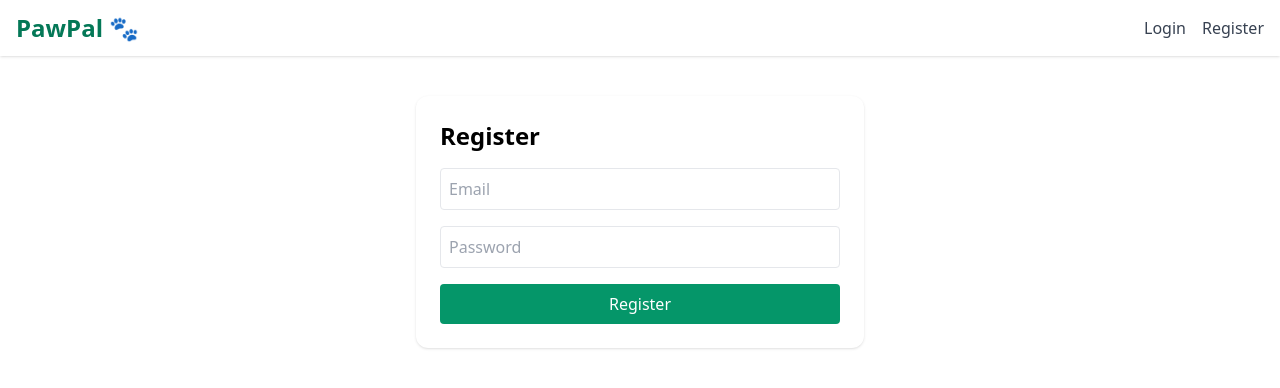
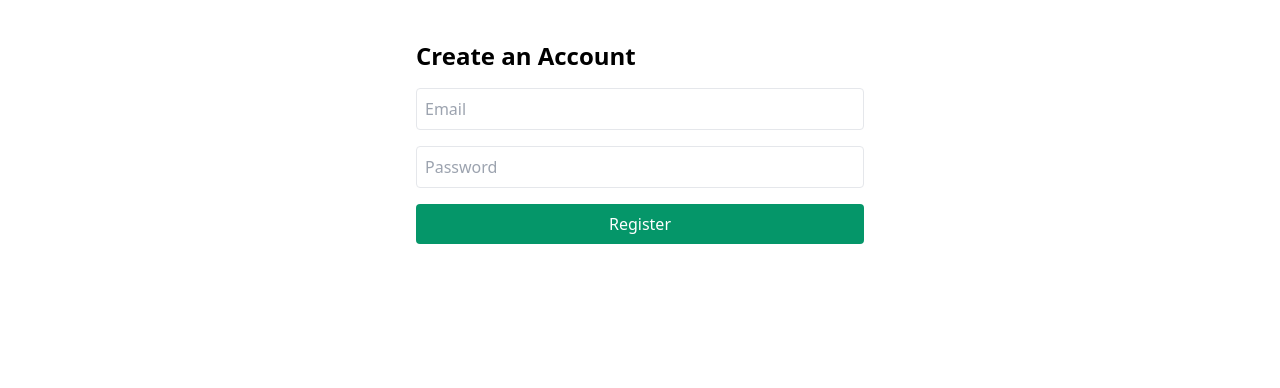
Before and after one commit to Oranyelu/pawpal, a React (Vite) app: page /register in a window 1280 px wide. Shown: the top 388 px of the page. Built offline with nearby package versions, Linux system fonts and the light colour scheme.

Commit message:
fix: logout bug and cleanup Navbar logic

```diff
--- a/src/features/auth/AuthContext.jsx
+++ b/src/features/auth/AuthContext.jsx
@@ -1,39 +1,28 @@
-import { createContext, useContext, useState, useEffect } from "react";
-import { useNavigate } from "react-router-dom";
+// src/features/auth/AuthContext.jsx
+import { createContext, useContext, useEffect, useState } from "react";
+import supabase from "../../services/supabaseClient";
 
 const AuthContext = createContext();
 
 export const AuthProvider = ({ children }) => {
-  const [user, setUser] = useState(() => {
-    const savedUser = localStorage.getItem("pawpal_user");
-    return savedUser ? JSON.parse(savedUser) : null;
-  });
+  const [user, setUser] = useState(null);
 
-  const navigate = useNavigate();
+  useEffect(() => {
+    const session = supabase.auth.getSession().then(({ data: { session } }) => {
+      setUser(session?.user ?? null);
+    });
 
-  const login = (email, password) => {
-    // Fake user
-    const dummyUser = { email, name: "PawPal User", id: 1 };
-    setUser(dummyUser);
-    localStorage.setItem("pawpal_user", JSON.stringify(dummyUser));
-    navigate("/profile");
-  };
+    const {
+      data: { subscription },
+    } = supabase.auth.onAuthStateChange((_event, session) => {
+      setUser(session?.user ?? null);
+    });
 
-  const register = (email, password) => {
-    const newUser = { email, name: "New PawPal User", id: 2 };
-    setUser(newUser);
-    localStorage.setItem("pawpal_user", JSON.stringify(newUser));
-    navigate("/profile");
-  };
-
-  const logout = () => {
-    setUser(null);
-    localStorage.removeItem("pawpal_user");
-    navigate("/");
-  };
+    return () => subscription.unsubscribe();
+  }, []);
 
   return (
-    <AuthContext.Provider value={{ user, login, logout, register }}>
+    <AuthContext.Provider value={{ user, setUser }}>
       {children}
     </AuthContext.Provider>
   );
--- a/src/layouts/Navbar.jsx
+++ b/src/layouts/Navbar.jsx
@@ -1,8 +1,15 @@
-import { Link } from "react-router-dom";
+import { Link, useNavigate } from "react-router-dom";
 import { useAuth } from "../features/auth/AuthContext";
+import supabase from "../services/supabaseClient";
 
 const Navbar = () => {
-  const { user, logout } = useAuth();
+  const { user } = useAuth();
+  const navigate = useNavigate();
+
+  const handleLogout = async () => {
+    await supabase.auth.signOut();
+    navigate("/login");
+  };
 
   return (
     <nav className="bg-white shadow px-4 py-3 flex justify-between items-center">
@@ -12,13 +19,29 @@ const Navbar = () => {
       <div className="space-x-4">
         {user ? (
           <>
-            <Link to="/profile" className="text-gray-700">Hi, {user.name}</Link>
-            <button onClick={logout} className="text-red-600">Logout</button>
+            <Link to="/profile" className="text-gray-700">
+              Hi, {user.email}
+            </Link>
+
+            {/* 👑 Admin-only link */}
+            {user?.email === "admin@pawpal.com" && (
+              <Link to="/admin" className="text-gray-700">
+                Admin
+              </Link>
+            )}
+
+            <button onClick={handleLogout} className="text-red-600">
+              Logout
+            </button>
           </>
         ) : (
           <>
-            <Link to="/login" className="text-gray-700">Login</Link>
-            <Link to="/register" className="text-gray-700">Register</Link>
+            <Link to="/login" className="text-gray-700">
+              Login
+            </Link>
+            <Link to="/register" className="text-gray-700">
+              Register
+            </Link>
           </>
         )}
       </div>
--- a/src/pages/Login.jsx
+++ b/src/pages/Login.jsx
@@ -1,31 +1,46 @@
 import { useState } from "react";
-import { useAuth } from "../features/auth/AuthContext";
-import Navbar from "../layouts/Navbar";
+import supabase from "../services/supabaseClient";
+import { useNavigate } from "react-router-dom";
+import toast from "react-hot-toast";
 
 const Login = () => {
-  const { login } = useAuth();
   const [email, setEmail] = useState("");
   const [password, setPassword] = useState("");
+  const navigate = useNavigate();
 
-  const handleSubmit = (e) => {
+  const handleLogin = async (e) => {
     e.preventDefault();
-    login(email, password);
+    const { error } = await supabase.auth.signInWithPassword({ email, password });
+
+    if (error) {
+      toast.error(error.message);
+    } else {
+      toast.success("Logged in successfully!");
+      navigate("/");
+    }
   };
 
   return (
-    <>
-      <Navbar />
-      <div className="max-w-md mx-auto mt-10 bg-white p-6 rounded-xl shadow">
-        <h2 className="text-2xl font-bold mb-4">Login</h2>
-        <form onSubmit={handleSubmit} className="space-y-4">
-          <input type="email" value={email} onChange={(e) => setEmail(e.target.value)}
-            placeholder="Email" className="w-full p-2 border rounded" required />
-          <input type="password" value={password} onChange={(e) => setPassword(e.target.value)}
-            placeholder="Password" className="w-full p-2 border rounded" required />
-          <button className="w-full bg-emerald-600 text-white py-2 rounded">Login</button>
-        </form>
-      </div>
-    </>
+    <form onSubmit={handleLogin} className="max-w-md mx-auto mt-10 space-y-4">
+      <h2 className="text-2xl font-bold">Welcome Back</h2>
+      <input
+        type="email"
+        className="w-full border p-2 rounded"
+        placeholder="Email"
+        onChange={(e) => setEmail(e.target.value)}
+        required
+      />
+      <input
+        type="password"
+        className="w-full border p-2 rounded"
+        placeholder="Password"
+        onChange={(e) => setPassword(e.target.value)}
+        required
+      />
+      <button type="submit" className="w-full bg-emerald-600 text-white p-2 rounded">
+        Login
+      </button>
+    </form>
   );
 };
 
--- a/src/pages/Register.jsx
+++ b/src/pages/Register.jsx
@@ -1,31 +1,46 @@
 import { useState } from "react";
-import { useAuth } from "../features/auth/AuthContext";
-import Navbar from "../layouts/Navbar";
+import supabase from "../services/supabaseClient";
+import { useNavigate } from "react-router-dom";
+import toast from "react-hot-toast";
 
 const Register = () => {
-  const { register } = useAuth();
   const [email, setEmail] = useState("");
   const [password, setPassword] = useState("");
+  const navigate = useNavigate();
 
-  const handleSubmit = (e) => {
+  const handleRegister = async (e) => {
     e.preventDefault();
-    register(email, password);
+    const { error } = await supabase.auth.signUp({ email, password });
+
+    if (error) {
+      toast.error(error.message);
+    } else {
+      toast.success("Check your inbox to confirm account");
+      navigate("/login");
+    }
   };
 
   return (
-    <>
-      <Navbar />
-      <div className="max-w-md mx-auto mt-10 bg-white p-6 rounded-xl shadow">
-        <h2 className="text-2xl font-bold mb-4">Register</h2>
-        <form onSubmit={handleSubmit} className="space-y-4">
-          <input type="email" value={email} onChange={(e) => setEmail(e.target.value)}
-            placeholder="Email" className="w-full p-2 border rounded" required />
-          <input type="password" value={password} onChange={(e) => setPassword(e.target.value)}
-            placeholder="Password" className="w-full p-2 border rounded" required />
-          <button className="w-full bg-emerald-600 text-white py-2 rounded">Register</button>
-        </form>
-      </div>
-    </>
+    <form onSubmit={handleRegister} className="max-w-md mx-auto mt-10 space-y-4">
+      <h2 className="text-2xl font-bold">Create an Account</h2>
+      <input
+        type="email"
+        className="w-full border p-2 rounded"
+        placeholder="Email"
+        onChange={(e) => setEmail(e.target.value)}
+        required
+      />
+      <input
+        type="password"
+        className="w-full border p-2 rounded"
+        placeholder="Password"
+        onChange={(e) => setPassword(e.target.value)}
+        required
+      />
+      <button type="submit" className="w-full bg-emerald-600 text-white p-2 rounded">
+        Register
+      </button>
+    </form>
   );
 };
 
```
